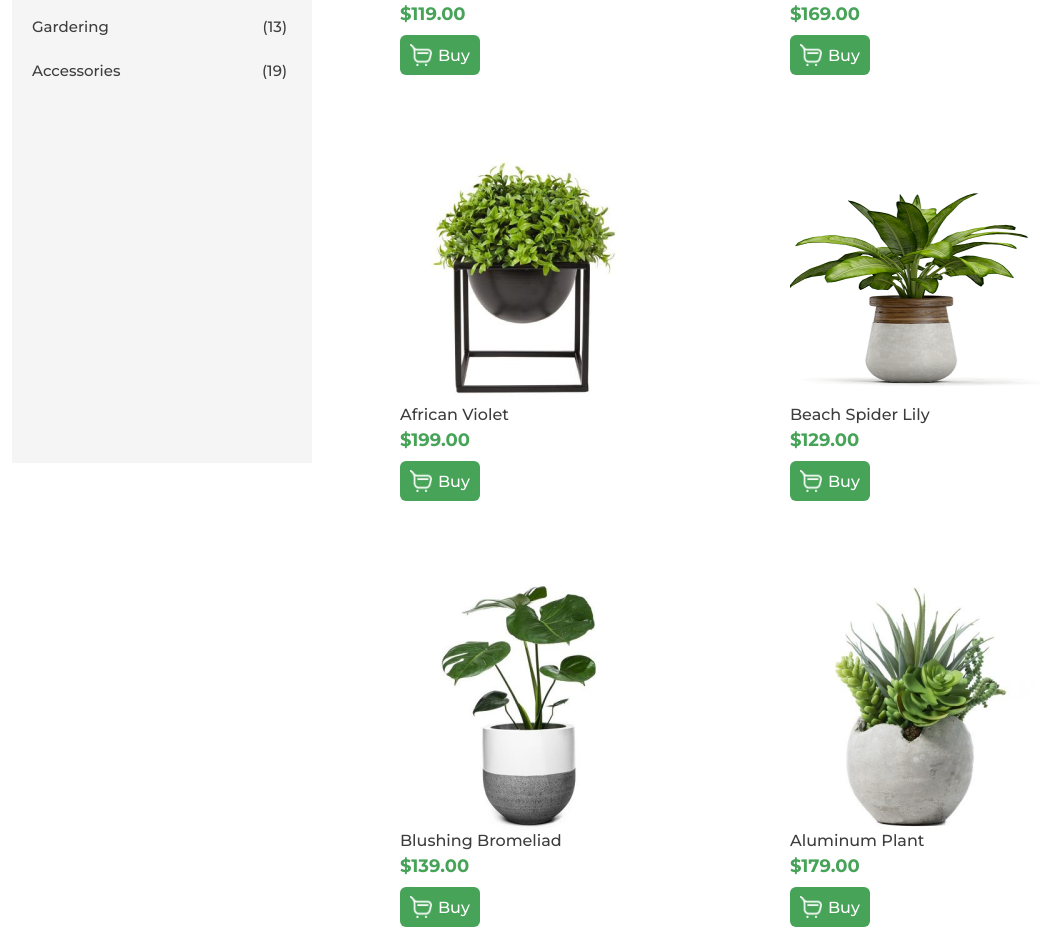
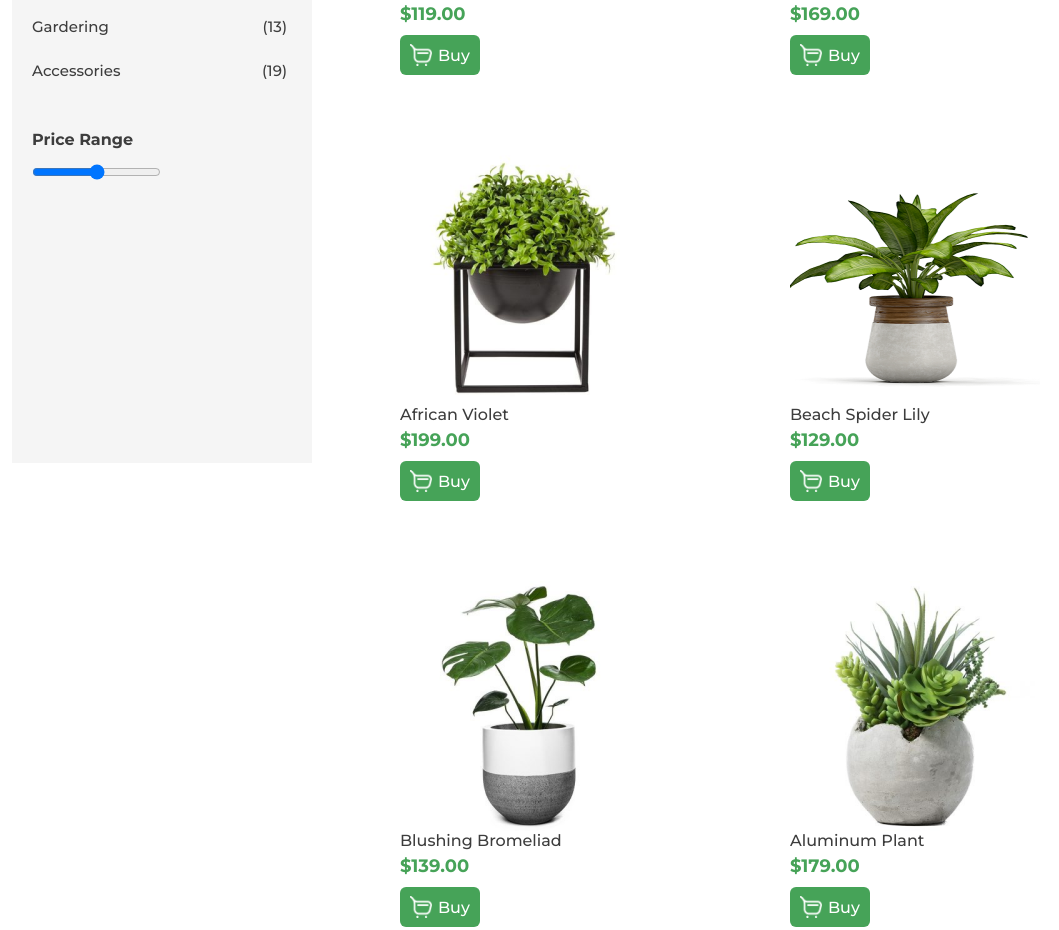
Before and after one commit to ZubalYana/Greenshop, a website: page public/index.html in a window 1280 px wide. Shown: the part 921-1851 px from the top of the page, without its empty margins (88-1147 px from the left). Drawn offline with nearby package versions, Linux system fonts and the light colour scheme.

Commit message:
add the range

```diff
--- a/public/index.html
+++ b/public/index.html
@@ -101,7 +101,11 @@
                         <div class="categoriesCon_categoryType">Accessories</div>
                         <div class="categoriesCon_categoryCount">(19)</div>
                     </div>
+                    <div class="categoriesCon_title" id="priceRange">Price Range</div>
+                    <input type="range" id="myRange" min="0" max="100">
                 </div>
+
+
                 <div class="goodsContainer"></div>
             </div>
         </main>
--- a/public/style.scss
+++ b/public/style.scss
@@ -198,6 +198,9 @@
             #activePlantCategoty{
                 color: #46A358;
                 font-weight: 700;
+            }
+            #priceRange{
+                margin: 50px 0 15px 0;
             }
         }
         .goodsContainer{
```
Also changed, not shown: public/style.css, 1 other file.
